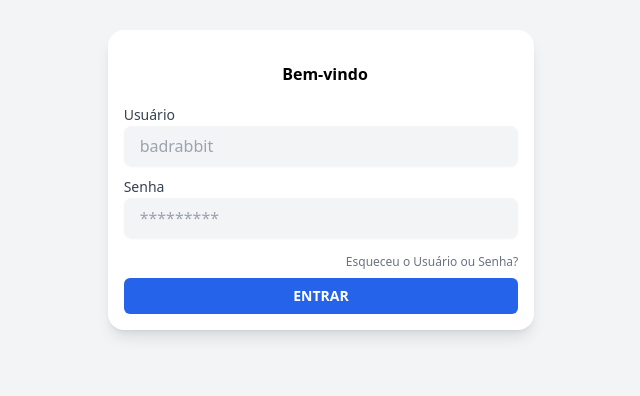
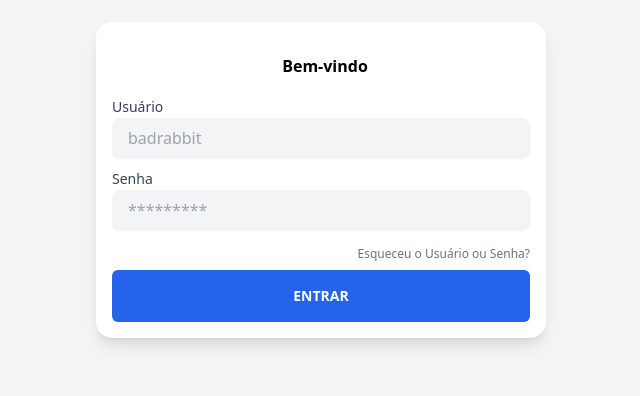
Before and after one commit to nilosmferreira/nossoclube-mysql, a Next.js app: page / in a window 1280 px wide. Shown: the part 220-616 px from the top of the page, without its empty margins (319-959 px from the left). Built offline with nearby package versions, Linux system fonts and the light colour scheme.

Commit message:
Style página login

```diff
--- /dev/null
+++ b/src/pages/app/index.tsx
@@ -0,0 +1,3 @@
+export default function Dashboard() {
+  return <h1>Dashboard</h1>;
+}
--- a/src/pages/index.tsx
+++ b/src/pages/index.tsx
@@ -1,7 +1,7 @@
 export default function Login() {
   return (
     <main className='flex items-center justify-center bg-gray-100 dark:bg-gray-800 rounded-2xl h-screen overflow-hidden relative'>
-      <div className='w-full sm:w-1/2 xl:w-1/3'>
+      <div className='w-full md:w-1/2 sm:w-1/2 xl:w-[450px] '>
         <div className='shadow-lg rounded-2xl p-4 bg-white dark:bg-gray-700 w-full'>
           <header>
             <h1 className='font-bold text-md text-black dark:text-white ml-2 text-center py-4'>
@@ -14,7 +14,7 @@ export default function Login() {
                 Usuário
               </label>
               <input
-                className='flex-1 appearance-none border border-none w-full py-2 px-4 bg-gray-100 rounded-lg text-gray-700 placeholder-gray-400 shadow-sm text-base focus:outline-none focus:ring-2 focus:ring-green-600 focus:border-transparent'
+                className='input-default'
                 type='text'
                 name='username'
                 id='username'
@@ -26,7 +26,7 @@ export default function Login() {
                 Senha
               </label>
               <input
-                className='flex-1 appearance-none border border-none w-full py-2 px-4 bg-gray-100 rounded-lg text-gray-700 placeholder-gray-400 shadow-sm text-base focus:outline-none focus:ring-2 focus:ring-green-600 focus:border-transparent'
+                className='input-default'
                 placeholder='*********'
                 type='password'
                 name='password'
@@ -37,16 +37,13 @@ export default function Login() {
           <footer className='flex flex-col gap-2 mt-4'>
             <a
               href='#'
-              className='text-end text-xs text-gray-500 hover:text-gray-600 rounded-lg transition-colors'
+              className='text-end text-xs text-gray-500 hover:text-gray-600 rounded-md transition-colors focus:p-1 focus:outline-none
+              focus:ring-1 focus:ring-offset-1 focus:ring-offset-transparent
+              focus:ring-green-500'
             >
               Esqueceu o Usuário ou Senha?
             </a>
-            <button
-              type='submit'
-              className='p-2 bg-blue-600 rounded-md border-transparent flex-1 justify-center items-center text-sm hover:bg-brand-hover focus:outline-none focus:ring-1 focus:ring-offset-2 focus:ring-offset-transparent
-            focus:ring-green-500
-            transtion-colors uppercase text-white font-bold'
-            >
+            <button type='submit' className='btn-default transition-colors'>
               Entrar
             </button>
           </footer>
--- a/src/styles/globals.css
+++ b/src/styles/globals.css
@@ -2,3 +2,14 @@
 @tailwind components;
 @tailwind utilities;
 @tailwind variants;
+
+@layer components {
+  .input-default {
+    @apply flex-1 appearance-none border border-none w-full py-2 px-4 bg-gray-100 rounded-lg text-gray-700 placeholder-gray-400 shadow-sm text-base focus:outline-none focus:ring-2 focus:ring-green-600 focus:border-transparent;
+  }
+  .btn-default {
+    @apply py-4 px-2  bg-blue-600 rounded-md border-transparent flex-1 justify-center items-center text-sm hover:bg-blue-500     focus:outline-none focus:ring-1 focus:ring-offset-2 focus:ring-offset-transparent
+    focus:ring-green-500
+     uppercase text-white font-bold;
+  }
+}
```
